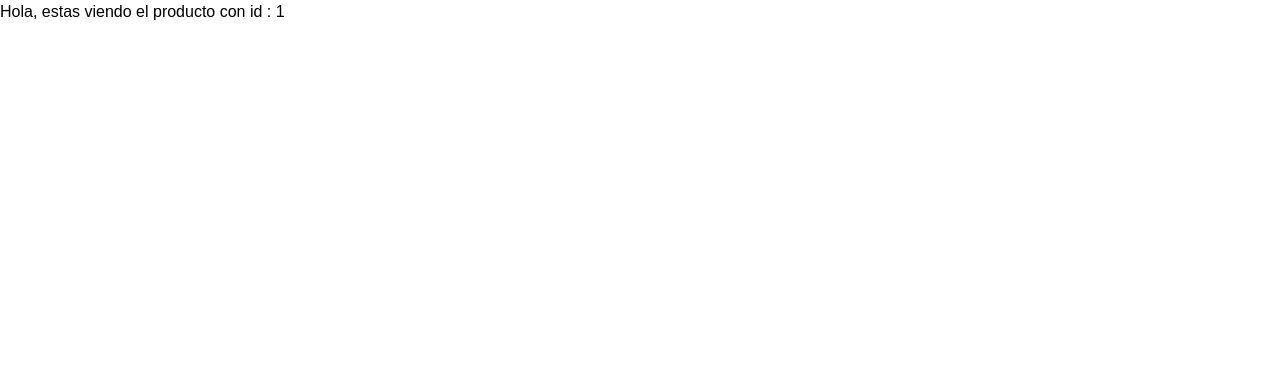
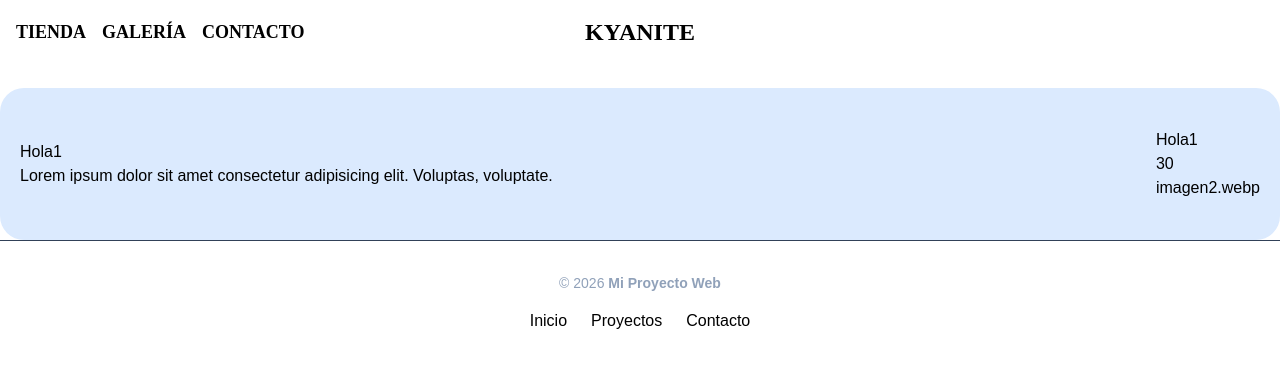
Before and after one commit to lalit0o/ProyectoAplicacionesWeb, a Next.js app: page /producto/1 in a window 1280 px wide. Shown: the top 368 px of the page. Built offline with nearby package versions, Linux system fonts and the light colour scheme.

Commit message:
se modifico ruta dinamica para mas diseño

```diff
--- a/src/app/api/usuario/route.js
+++ /dev/null
@@ -1,25 +0,0 @@
-import { NextResponse } from "next/server";
-//Esta mamada es para simular un backend que reciba un POST con email y contraseña,
-
-
-
-
-export async function POST(request){
-
-    const body= await request.json()
-    const {email,contrasenia}=body;
-    console.log(email);
-    console.log(contrasenia);
-
-    const persona={email:"josesito@hotmail.com",contrasenia:"hola12345"};
-
-    if(email===persona.email && contrasenia===persona.contrasenia)
-    {
-        return NextResponse.json({success:true},{status:200});
-
-    }
-    else{
-        return NextResponse.json({success:false},{status:401});
-    }
-
-}
--- a/src/app/producto/[id]/page.tsx
+++ b/src/app/producto/[id]/page.tsx
@@ -1,15 +1,34 @@
+'use client'
+
+import { useProductStore } from "../../../store/useProductStore";
+import Header from "../../../components/Header";
+import Footer from "../../../components/Footer";
+
 type params = {
-    id:number
+    id: number
 }
 
 type props = {
-    params:params
+    params: params
 }
 
-export default async function Producto({params}:props) {
-    const {id} = await params;
+export default async function Producto({ params }: props) {
+    const articulos = useProductStore((state) => state.articulos);
+    const { id } = await params;
+    const articulo = articulos.find(art => art.id == id);
     return (
-    <div className="text-black">
-        <h1>Hola, estas viendo el producto con id : {id}</h1>
-    </div>)
+        <>
+            <Header />
+            <div className="flex justify-between items-center flex-row gap-5 bg-blue-100 py-10 px-5 rounded-3xl text-black">
+                <div><h1>{articulo.titulo}</h1>
+                <p>{articulo.descripcion}</p></div>
+                <div>
+                    <h1>{articulo.titulo}</h1>
+                    <p>{articulo.precio}</p>
+                    <p>{articulo.imagen}</p>
+                </div>
+            </div>
+
+            <Footer />
+        </>)
 }
--- a/src/components/Articulo.tsx
+++ b/src/components/Articulo.tsx
@@ -5,6 +5,7 @@ type articulo = {
     titulo: string,
     precio: number,
     imagen: string
+    descripcion?: string
 }
 
 
--- a/src/store/useProductStore.ts
+++ b/src/store/useProductStore.ts
@@ -2,11 +2,12 @@ import {create} from 'zustand'
 
 
 interface Articulo {
-    id:Number;
-    titulo:String;
-    categoria:String;
-    precio:Number;
-    imagen:String;
+    id:number;
+    titulo:string;
+    categoria:string;
+    precio:number;
+    imagen:string;
+    descripcion?:string;
 }
 
 
@@ -19,8 +20,7 @@ type Store={
 
 export const useProductStore = create<Store>()((set,get)=>({
     articulos: [
-    { id: 1, titulo: "Hola1", categoria:"anillos",precio: 30, imagen: 'imagen2.webp' },
-    { id: 1, titulo: "caca", categoria: "anillos", precio: 30, imagen: 'imagen2.webp' },
+    { id: 1, titulo: "Hola1", categoria:"anillos",precio: 30, imagen: 'imagen2.webp',descripcion:"Lorem ipsum dolor sit amet consectetur adipisicing elit. Voluptas, voluptate." },
     { id: 2, titulo: "Mierda asdseca", categoria: "anillos", precio: 30, imagen: 'imagen2.webp' },
     { id: 3, titulo: "Mierdarfrrf seca", categoria: "anillos", precio: 30, imagen: 'imagen2.webp' },
     { id: 4, titulo: "Mierdarefgdbrt seca", categoria: "anillos", precio: 30, imagen: 'imagen2.webp' },
```
